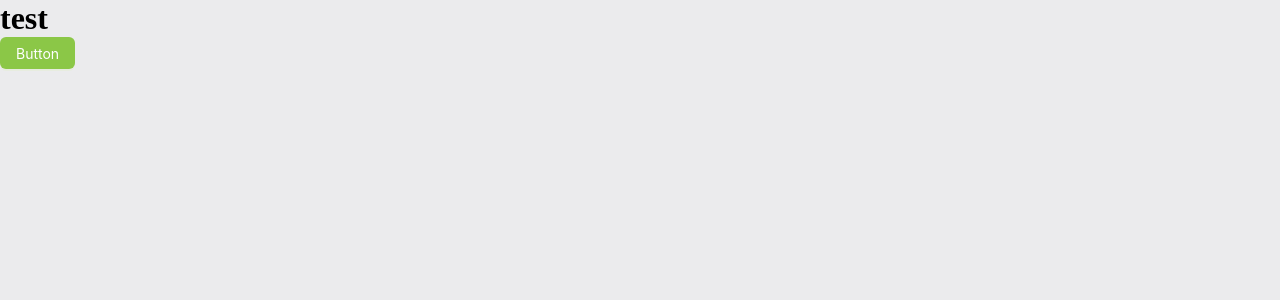
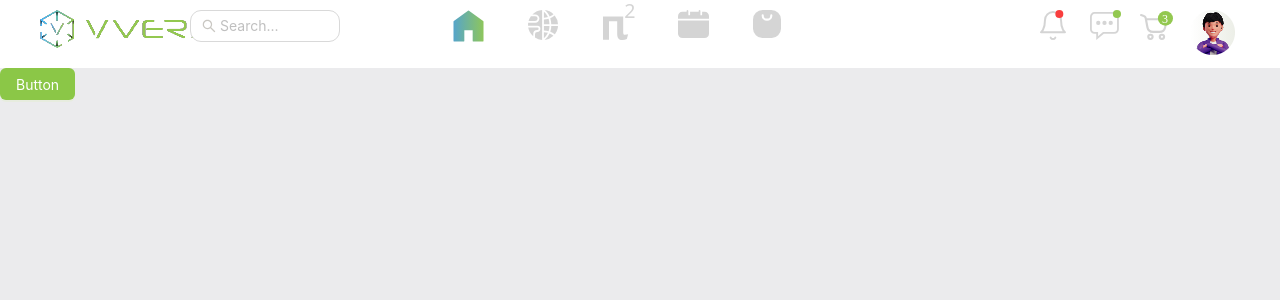
Before and after one commit to Fady-Alwazir/social-verse, a React (Create React App) app: page / in a window 1280 px wide. Shown: the top 300 px of the page. Built offline with nearby package versions, Linux system fonts and the light colour scheme.

Commit message:
build navbar component

```diff
--- a/src/App.js
+++ b/src/App.js
@@ -1,9 +1,10 @@
 import { Button } from 'antd';
+import { Navbar } from './components';
 
 function App() {
   return (
     <div>
-      <h1>test</h1>
+      <Navbar />
       <Button type="primary">Button</Button>
     </div>
   );
--- /dev/null
+++ b/src/components/Navbar/index.js
@@ -0,0 +1,81 @@
+import styles from './styles.module.css';
+import { Row, Col, Input } from 'antd';
+import logo from '../../assets/VVERSE Logo.png';
+import homepageIcon from '../../assets/Home, homepage, menu.svg';
+import metaVerseIcon from '../../assets/012-metaverse.svg';
+import piIcon from '../../assets/pi.svg';
+import calendarIcon from '../../assets/calendar.svg';
+import marketPlaceIcon from '../../assets/merketplace.svg';
+import notificationIcon from '../../assets/notiffication icon.svg';
+import messageIcon from '../../assets/message icon.svg';
+import cartIcon from '../../assets/cart.svg';
+import avatar from '../../assets/avatar-6.png';
+import { SearchOutlined } from '@ant-design/icons';
+
+const Navbar = () => {
+  return (
+    <Row
+      style={{ backgroundColor: 'white', padding: '10px 40px' }}
+      justify="space-evenly"
+    >
+      <Col xl={3} lg={1} md={0} sm={0} xs={0} className={styles.logo}>
+        <img src={logo} alt="logo" />
+      </Col>
+      <Col xl={3} lg={4} md={4} sm={4} xs={4}>
+        <Input
+          placeholder="Search..."
+          prefix={<SearchOutlined />}
+          style={{
+            color: '#A5A29999',
+            borderRadius: '11px',
+            outline: 'none',
+            maxWidth: '250px',
+          }}
+        ></Input>
+      </Col>
+      <Col xl={12}>
+        <Row justify="center">
+          <Col xl={3} lg={6} md={4} sm={4} xs={4}>
+            <img src={homepageIcon} alt="homepageIcon" />
+          </Col>
+          <Col xl={3} lg={6} md={4} sm={4} xs={4}>
+            <img src={metaVerseIcon} alt="metaVerseIcon" />
+          </Col>
+          <Col xl={3} lg={6} md={4} sm={4} xs={4}>
+            <img
+              src={piIcon}
+              style={{
+                marginTop: '-14px',
+              }}
+              alt="piIcon"
+            />
+          </Col>
+          <Col xl={3} lg={6} md={4} sm={4} xs={4}>
+            <img src={calendarIcon} alt="calendarIcon" />
+          </Col>
+          <Col xl={3} lg={6} md={4} sm={4} xs={4}>
+            <img src={marketPlaceIcon} alt="marketPlaceIcon" />
+          </Col>
+        </Row>
+      </Col>
+      <Col xl={6}>
+        <Row justify="end">
+          <Col xl={4} lg={6} md={4} sm={4} xs={4}>
+            <img src={notificationIcon} alt="notificationIcon" />
+          </Col>
+          <Col xl={4} lg={6} md={4} sm={4} xs={4}>
+            <img src={messageIcon} alt="messageIcon" />
+          </Col>
+          <Col xl={4} lg={6} md={4} sm={4} xs={4}>
+            <img src={cartIcon} alt="cartIcon" />
+          </Col>
+          <Col xl={4} lg={6} md={4} sm={4} xs={4}>
+            <img src={avatar} alt="avatar" />
+          </Col>
+        </Row>
+      </Col>
+    </Row>
+  );
+};
+
+export default Navbar;
--- /dev/null
+++ b/src/components/Navbar/styles.module.css
@@ -0,0 +1,3 @@
+.red {
+  color: red;
+}
--- /dev/null
+++ b/src/components/index.js
@@ -0,0 +1,3 @@
+import Navbar from './Navbar';
+
+export { Navbar };
```
